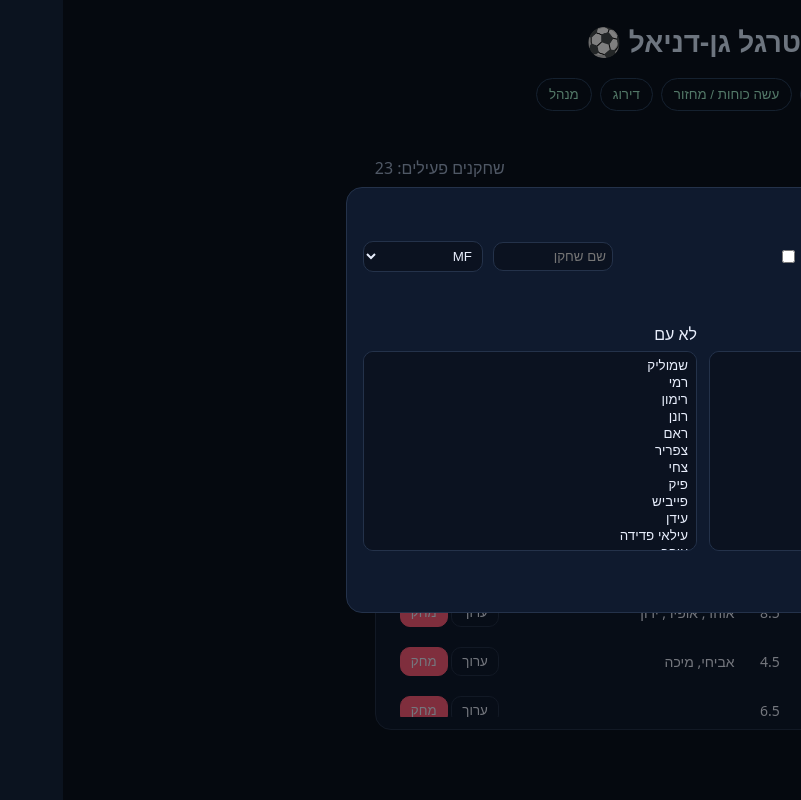
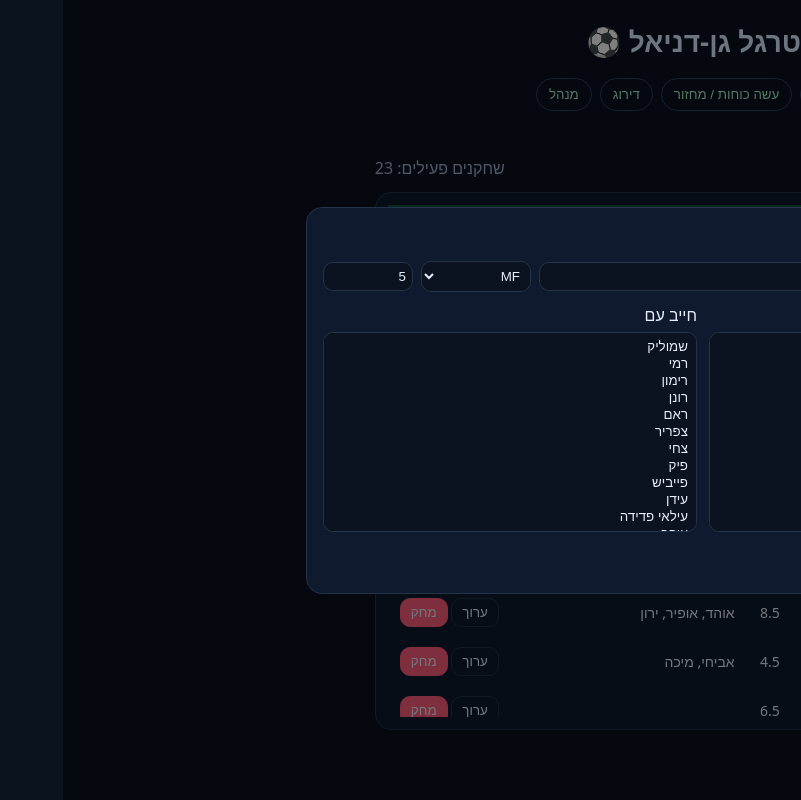
Before and after one commit to ShmuelBarazani/kat-regel-gan-daniel-v2, a React (Vite) app: page / in a window 1280 px wide. Both pictures are taken after a click on the button "הוסף שחקן". Shown: the whole page, without its empty margins (479-1280 px from the left). Built offline with nearby package versions, Linux system fonts and the light colour scheme.

Commit message:
Update Players.jsx

```diff
--- a/src/pages/Players.jsx
+++ b/src/pages/Players.jsx
@@ -1,19 +1,24 @@
 import React, { useEffect, useMemo, useRef, useState } from "react";
-import { loadPlayers, savePlayers, seedIfEmpty } from "../store/playerStorage";
+import { loadPlayers, savePlayers, seedIfEmpty, reloadFromFile } from "../store/playerStorage";
 
-const POS_OPTIONS = ["GK","DF","MF","FW"];
+// אפשרויות לעמדות
+const POS_OPTIONS = ["GK", "DF", "MF", "FW"];
 
+// עמודות: משחק? | שם | עמדה | ציון | חייב עם | לא עם | פעולות
 export default function Players() {
   const [players, setPlayers] = useState([]);
   const [sort, setSort] = useState({ key: "name", dir: "asc" });
+
+  // מודל הוספה/עריכה
   const [modalOpen, setModalOpen] = useState(false);
   const [editIdx, setEditIdx] = useState(null);
   const [form, setForm] = useState(blankForm());
   const firstFocusRef = useRef(null);
 
+  // טעינה ראשונית – מזריע מהקובץ אם ריק
   useEffect(() => {
     (async () => {
-      const seeded = await seedIfEmpty();     // טוען מ-/players.json אם ריק
+      const seeded = await seedIfEmpty();
       setPlayers(seeded.length ? seeded : loadPlayers());
     })();
   }, []);
@@ -22,11 +27,14 @@ export default function Players() {
     if (modalOpen && firstFocusRef.current) firstFocusRef.current.focus();
   }, [modalOpen]);
 
-  const activeCount = useMemo(() => players.filter(p => !!p.active).length, [players]);
+  const activeCount = useMemo(
+    () => players.filter((p) => !!p.active).length,
+    [players]
+  );
 
   const data = useMemo(() => {
-    let out = [...players];
-    out.sort((a,b) => {
+    const out = [...players];
+    out.sort((a, b) => {
       const { key, dir } = sort;
       const va = norm(a[key]);
       const vb = norm(b[key]);
@@ -37,13 +45,61 @@ export default function Players() {
     return out;
   }, [players, sort]);
 
-  function norm(v){ if (v === undefined || v === null) return ""; return typeof v === "string" ? v.toLowerCase() : v; }
-  function blankForm(){ return { active:false, name:"", pos:"MF", rating:5, mustWith:[], avoidWith:[] }; }
+  // ---- helpers ----
+  function norm(v) {
+    if (v === undefined || v === null) return "";
+    return typeof v === "string" ? v.toLowerCase() : v;
+  }
+  function blankForm() {
+    return { active: false, name: "", pos: "MF", rating: 5, mustWith: [], avoidWith: [] };
+  }
+  function splitCsv(v) {
+    if (!v) return [];
+    if (Array.isArray(v)) return v;
+    return String(v).split(",").map((s) => s.trim()).filter(Boolean);
+  }
+  function joinNames(arr) {
+    return (arr || []).join(", ");
+  }
+  function cryptoId() {
+    return (
+      window.crypto?.randomUUID?.() ||
+      "id_" + Math.random().toString(36).slice(2)
+    );
+  }
 
-  function openAdd(){ setEditIdx(null); setForm(blankForm()); setModalOpen(true); }
-  function openEdit(idx){
-    const p = data[idx];
-    const origIndex = players.findIndex(x => x.id === p.id);
+  // ---- פעולות טבלה ----
+  function setSortCol(key) {
+    setSort((prev) =>
+      prev.key === key
+        ? { key, dir: prev.dir === "asc" ? "desc" : "asc" }
+        : { key, dir: "asc" }
+    );
+  }
+
+  function toggleActive(id) {
+    const next = players.map((p) => (p.id === id ? { ...p, active: !p.active } : p));
+    setPlayers(next);
+    savePlayers(next);
+  }
+
+  function removeById(id) {
+    if (!confirm("למחוק את השחקן?")) return;
+    const next = players.filter((p) => p.id !== id);
+    setPlayers(next);
+    savePlayers(next);
+  }
+
+  // ---- מודל ----
+  function openAdd() {
+    setEditIdx(null);
+    setForm(blankForm());
+    setModalOpen(true);
+  }
+
+  function openEdit(rowIdxInView) {
+    const p = data[rowIdxInView];
+    const origIndex = players.findIndex((x) => x.id === p.id);
     setEditIdx(origIndex);
     setForm({
       active: !!p.active,
@@ -55,10 +111,8 @@ export default function Players() {
     });
     setModalOpen(true);
   }
-  function splitCsv(v){ if (!v) return []; if (Array.isArray(v)) return v; return String(v).split(",").map(s=>s.trim()).filter(Boolean); }
-  function joinNames(arr){ return (arr || []).join(", "); }
 
-  function onSaveForm(e){
+  function onSaveForm(e) {
     e?.preventDefault?.();
     if (!form.name.trim()) return alert("שם שחקן נדרש");
     if (!POS_OPTIONS.includes(form.pos)) return alert("עמדה לא תקפה");
@@ -72,59 +126,69 @@ export default function Players() {
       mustWith: Array.isArray(form.mustWith) ? form.mustWith : splitCsv(form.mustWith),
       avoidWith: Array.isArray(form.avoidWith) ? form.avoidWith : splitCsv(form.avoidWith),
     };
+
     const next = [...players];
-    if (editIdx === null) next.push(record); else next[editIdx] = record;
-    setPlayers(next); savePlayers(next); setModalOpen(false);
+    if (editIdx === null) next.push(record);
+    else next[editIdx] = record;
+
+    setPlayers(next);
+    savePlayers(next);
+    setModalOpen(false);
   }
-  function cryptoId(){ return (window.crypto?.randomUUID?.() || "id_" + Math.random().toString(36).slice(2)); }
-  function removeById(id){ if (!confirm("למחוק את השחקן?")) return; const next = players.filter(p => p.id !== id); setPlayers(next); savePlayers(next); }
-  function toggleActive(id){ const next = players.map(p => p.id===id ? {...p, active:!p.active} : p); setPlayers(next); savePlayers(next); }
-  function setSortCol(key){ setSort(prev => prev.key === key ? ({ key, dir: prev.dir==="asc"?"desc":"asc" }) : ({ key, dir:"asc" })); }
 
-  // רשימות הבחירה למודל — כל השמות מלבד השם שמוזן כרגע
+  // רשימות בחירה במודל – כל השמות חוץ מהשם של השחקן עצמו
   const selectableNames = useMemo(() => {
     const curr = form.name?.trim?.() || "";
-    return players.map(p => p.name).filter(n => n && n !== curr);
+    return players.map((p) => p.name).filter((n) => n && n !== curr);
   }, [players, form.name]);
 
+  // ---- UI ----
   return (
-    <div className="page" dir="rtl" style={{maxWidth:1180, margin:"24px auto", padding:"0 12px"}}>
-      <div style={{display:"flex", alignItems:"center", gap:12, justifyContent:"space-between", margin:"0 0 10px"}}>
-        <div style={{display:"flex", alignItems:"center", gap:12}}>
-          <button className="btn primary" onClick={openAdd}>הוסף שחקן</button>
-        </div>
-        <div style={{color:"#9fb0cb"}}>שחקנים פעילים: {activeCount}</div>
-      </div>
+    <div className="page" dir="rtl" style={{ maxWidth: 1180, margin: "24px auto", padding: "0 12px" }}>
+      <HeaderBar
+        activeCount={activeCount}
+        onAdd={openAdd}
+        onReload={async () => {
+          const fresh = await reloadFromFile();
+          setPlayers(fresh);
+        }}
+      />
 
-      <div className="card" style={{background:"#0f1a2e", border:"1px solid #24324a", borderRadius:16, padding:12}}>
-        <div style={{maxHeight:"64vh", overflow:"auto"}}>
-          <table style={{width:"100%", borderCollapse:"separate", borderSpacing:0, direction:"rtl"}}>
+      <div className="card" style={{ background: "#0f1a2e", border: "1px solid #24324a", borderRadius: 16, padding: 12 }}>
+        <div style={{ maxHeight: "64vh", overflow: "auto" }}>
+          <table style={{ width: "100%", borderCollapse: "separate", borderSpacing: 0, direction: "rtl" }}>
             <thead>
-              <tr style={{position:"sticky", top:0, zIndex:1}}>
-                <Th onClick={()=>setSortCol("active")}>משחק?</Th>
-                <Th onClick={()=>setSortCol("name")} sorted={sort.key==="name"} dir={sort.dir}>שם</Th>
-                <Th onClick={()=>setSortCol("pos")} sorted={sort.key==="pos"} dir={sort.dir}>עמדה</Th>
-                <Th onClick={()=>setSortCol("rating")} sorted={sort.key==="rating"} dir={sort.dir}>ציון</Th>
-                <Th onClick={()=>setSortCol("mustWith")} sorted={sort.key==="mustWith"} dir={sort.dir}>חייב עם</Th>
-                <Th onClick={()=>setSortCol("avoidWith")} sorted={sort.key==="avoidWith"} dir={sort.dir}>לא עם</Th>
+              <tr style={{ position: "sticky", top: 0, zIndex: 1 }}>
+                <Th onClick={() => setSortCol("active")}>משחק?</Th>
+                <Th onClick={() => setSortCol("name")} sorted={sort.key === "name"} dir={sort.dir}>שם</Th>
+                <Th onClick={() => setSortCol("pos")} sorted={sort.key === "pos"} dir={sort.dir}>עמדה</Th>
+                <Th onClick={() => setSortCol("rating")} sorted={sort.key === "rating"} dir={sort.dir}>ציון</Th>
+                <Th onClick={() => setSortCol("mustWith")} sorted={sort.key === "mustWith"} dir={sort.dir}>חייב עם</Th>
+                <Th onClick={() => setSortCol("avoidWith")} sorted={sort.key === "avoidWith"} dir={sort.dir}>לא עם</Th>
                 <Th>פעולות</Th>
               </tr>
             </thead>
             <tbody>
               {data.length === 0 && (
-                <tr><td colSpan={7} style={{padding:"28px 12px", textAlign:"center", color:"#9fb0cb"}}>אין שחקנים לתצוגה.</td></tr>
+                <tr>
+                  <td colSpan={7} style={{ padding: "28px 12px", textAlign: "center", color: "#9fb0cb" }}>
+                    אין שחקנים לתצוגה.
+                  </td>
+                </tr>
               )}
               {data.map((p, idx) => (
-                <tr key={p.id} style={{borderTop:"1px solid #24324a"}}>
-                  <td style={cellStyle}><input type="checkbox" checked={!!p.active} onChange={()=>toggleActive(p.id)} /></td>
+                <tr key={p.id} style={{ borderTop: "1px solid #24324a" }}>
+                  <td style={cellStyle}>
+                    <input type="checkbox" checked={!!p.active} onChange={() => toggleActive(p.id)} />
+                  </td>
                   <td style={cellStyle}>{p.name}</td>
                   <td style={cellStyle}>{p.pos}</td>
                   <td style={cellStyle}>{p.rating}</td>
                   <td style={cellStyle}>{joinNames(p.mustWith)}</td>
                   <td style={cellStyle}>{joinNames(p.avoidWith)}</td>
                   <td style={cellStyle}>
-                    <button onClick={()=>openEdit(idx)} className="btn ghost">ערוך</button>{" "}
-                    <button onClick={()=>removeById(p.id)} className="btn danger">מחק</button>
+                    <button onClick={() => openEdit(idx)} className="btn ghost">ערוך</button>{" "}
+                    <button onClick={() => removeById(p.id)} className="btn danger">מחק</button>
                   </td>
                 </tr>
               ))}
@@ -136,60 +200,99 @@ export default function Players() {
       {modalOpen && (
         <div role="dialog" aria-modal="true" style={modalWrap}>
           <div style={modalCard}>
-            <h3 style={{margin:"0 0 12px"}}>{editIdx===null ? "הוסף שחקן" : "ערוך שחקן"}</h3>
+            <h3 style={{ margin: "0 0 12px" }}>{editIdx === null ? "הוסף שחקן" : "ערוך שחקן"}</h3>
 
-            {/* שורה אחת: משחק? | שם | עמדה | ציון */}
+            {/* שורה קומפקטית: משחק? | V | שם | עמדה | ציון */}
             <form onSubmit={onSaveForm}>
-              <div style={{display:"grid", gridTemplateColumns:"80px 1fr 120px 120px", gap:10, alignItems:"center"}}>
-                <label style={{justifySelf:"start"}}>משחק?</label>
-                <input ref={firstFocusRef} type="checkbox" checked={form.active} onChange={e=>setForm(f=>({ ...f, active:e.target.checked }))} />
-
-                <input type="text" value={form.name} onChange={e=>setForm(f=>({ ...f, name:e.target.value }))} placeholder="שם שחקן" />
-
-                <select value={form.pos} onChange={e=>setForm(f=>({ ...f, pos:e.target.value }))}>
-                  {POS_OPTIONS.map(o => <option key={o} value={o}>{o}</option>)}
+              <div
+                className="row-compact"
+                style={{
+                  display: "grid",
+                  gridTemplateColumns: "auto 24px 1fr 110px 90px",
+                  columnGap: 8,
+                  alignItems: "center",
+                  marginBottom: 12,
+                }}
+              >
+                <label style={{ margin: 0, whiteSpace: "nowrap" }}>משחק?</label>
+                <input
+                  ref={firstFocusRef}
+                  type="checkbox"
+                  checked={form.active}
+                  onChange={(e) => setForm((f) => ({ ...f, active: e.target.checked }))}
+                  style={{ margin: 0, justifySelf: "start" }}
+                />
+                <input
+                  type="text"
+                  value={form.name}
+                  onChange={(e) => setForm((f) => ({ ...f, name: e.target.value }))}
+                  placeholder="שם שחקן"
+                />
+                <select
+                  value={form.pos}
+                  onChange={(e) => setForm((f) => ({ ...f, pos: e.target.value }))}
+                >
+                  {POS_OPTIONS.map((o) => (
+                    <option key={o} value={o}>{o}</option>
+                  ))}
                 </select>
-
-                <input type="number" step="0.5" min="1" max="10" value={form.rating}
-                       onChange={e=>setForm(f=>({ ...f, rating:e.target.value }))} />
+                <input
+                  type="number"
+                  step="0.5"
+                  min="1"
+                  max="10"
+                  value={form.rating}
+                  onChange={(e) => setForm((f) => ({ ...f, rating: e.target.value }))}
+                />
               </div>
 
               {/* מתחת: רשימות בחירה מרובות */}
-              <div style={{marginTop:12, display:"grid", gridTemplateColumns:"1fr 1fr", gap:12}}>
+              <div style={{ display: "grid", gridTemplateColumns: "1fr 1fr", gap: 12 }}>
                 <div>
-                  <div style={{marginBottom:6}}>חייב עם</div>
-                  <select multiple size={8}
-                    value={Array.isArray(form.mustWith)?form.mustWith:[]}
-                    onChange={(e)=>{
-                      const vals = Array.from(e.target.selectedOptions).map(o=>o.value);
-                      setForm(f=>({ ...f, mustWith: vals }));
-                    }}>
-                    {selectableNames.map(n => <option key={"mw_"+n} value={n}>{n}</option>)}
+                  <div style={{ marginBottom: 6 }}>לא עם</div>
+                  <select
+                    multiple
+                    size={8}
+                    value={Array.isArray(form.avoidWith) ? form.avoidWith : []}
+                    onChange={(e) => {
+                      const vals = Array.from(e.target.selectedOptions).map((o) => o.value);
+                      setForm((f) => ({ ...f, avoidWith: vals }));
+                    }}
+                  >
+                    {selectableNames.map((n) => (
+                      <option key={"aw_" + n} value={n}>{n}</option>
+                    ))}
                   </select>
                 </div>
 
                 <div>
-                  <div style={{marginBottom:6}}>לא עם</div>
-                  <select multiple size={8}
-                    value={Array.isArray(form.avoidWith)?form.avoidWith:[]}
-                    onChange={(e)=>{
-                      const vals = Array.from(e.target.selectedOptions).map(o=>o.value);
-                      setForm(f=>({ ...f, avoidWith: vals }));
-                    }}>
-                    {selectableNames.map(n => <option key={"aw_"+n} value={n}>{n}</option>)}
+                  <div style={{ marginBottom: 6 }}>חייב עם</div>
+                  <select
+                    multiple
+                    size={8}
+                    value={Array.isArray(form.mustWith) ? form.mustWith : []}
+                    onChange={(e) => {
+                      const vals = Array.from(e.target.selectedOptions).map((o) => o.value);
+                      setForm((f) => ({ ...f, mustWith: vals }));
+                    }}
+                  >
+                    {selectableNames.map((n) => (
+                      <option key={"mw_" + n} value={n}>{n}</option>
+                    ))}
                   </select>
                 </div>
               </div>
 
-              <div style={{marginTop:16, display:"flex", gap:8}}>
+              <div style={{ marginTop: 16, display: "flex", gap: 8 }}>
                 <button type="submit" className="btn primary">שמור</button>
-                <button type="button" className="btn ghost" onClick={()=>setModalOpen(false)}>בטל</button>
+                <button type="button" className="btn ghost" onClick={() => setModalOpen(false)}>בטל</button>
               </div>
             </form>
           </div>
         </div>
       )}
 
+      {/* סגנון כפתורים וטבלה */}
       <style>{`
         .btn{padding:6px 10px;border-radius:10px;border:1px solid #24324a;background:#0b1220;color:#e8eefc;cursor:pointer}
         .btn:hover{filter:brightness(1.1)}
@@ -198,22 +301,56 @@ export default function Players() {
         .btn.ghost{background:transparent}
         thead tr{background:#105340;color:#e8eefc}
         th, td{font-size:14px}
-        select[multiple]{width:100%; min-height:200px; background:#0b1220; color:#e8eefc; border:1px solid #24324a; border-radius:10px; padding:6px}
-        input, select{background:#0b1220; color:#e8eefc; border:1px solid #24324a; border-radius:10px; padding:6px}
+        input, select{background:#0b1220;color:#e8eefc;border:1px solid #24324a;border-radius:10px;padding:6px}
+        select[multiple]{width:100%;min-height:200px}
       `}</style>
     </div>
   );
 }
 
-function Th({ children, onClick, sorted, dir }){
+// סרגל עליון
+function HeaderBar({ activeCount, onAdd, onReload }) {
   return (
-    <th onClick={onClick} style={{position:"sticky", top:0, background:"#105340", color:"#e8eefc",
-      padding:"10px 12px", textAlign:"right", cursor:onClick?"pointer":"default", borderBottom:"1px solid #24324a"}}>
-      <span>{children}</span>{sorted ? (dir==="asc" ? " ▲" : " ▼") : ""}
+    <div
+      style={{
+        display: "flex",
+        alignItems: "center",
+        gap: 12,
+        justifyContent: "space-between",
+        margin: "0 0 10px",
+      }}
+    >
+      <div style={{ display: "flex", alignItems: "center", gap: 12 }}>
+        <button className="btn primary" onClick={onAdd}>הוסף שחקן</button>
+        <button className="btn" onClick={onReload} title="טען מחדש מ-players.json">רענן מקובץ</button>
+      </div>
+      <div style={{ color: "#9fb0cb" }}>שחקנים פעילים: {activeCount}</div>
+    </div>
+  );
+}
+
+// תא כותרת עם חץ מיון
+function Th({ children, onClick, sorted, dir }) {
+  return (
+    <th
+      onClick={onClick}
+      style={{
+        position: "sticky",
+        top: 0,
+        background: "#105340",
+        color: "#e8eefc",
+        padding: "10px 12px",
+        textAlign: "right",
+        cursor: onClick ? "pointer" : "default",
+        borderBottom: "1px solid #24324a",
+      }}
+    >
+      <span>{children}</span>
+      {sorted ? (dir === "asc" ? " ▲" : " ▼") : ""}
     </th>
   );
 }
 
-const cellStyle = { padding:"10px 12px", verticalAlign:"middle", color:"#e8eefc" };
-const modalWrap = { position:"fixed", inset:0, background:"rgba(0,0,0,.5)", display:"grid", placeItems:"center", zIndex:1000 };
-const modalCard = { width:680, maxWidth:"95vw", background:"#0f1a2e", border:"1px solid #24324a", borderRadius:16, padding:16, color:"#e8eefc" };
+const cellStyle = { padding: "10px 12px", verticalAlign: "middle", color: "#e8eefc" };
+const modalWrap = { position: "fixed", inset: 0, background: "rgba(0,0,0,.5)", display: "grid", placeItems: "center", zIndex: 1000 };
+const modalCard = { width: 760, maxWidth: "95vw", background: "#0f1a2e", border: "1px solid #24324a", borderRadius: 16, padding: 16, color: "#e8eefc" };
```
